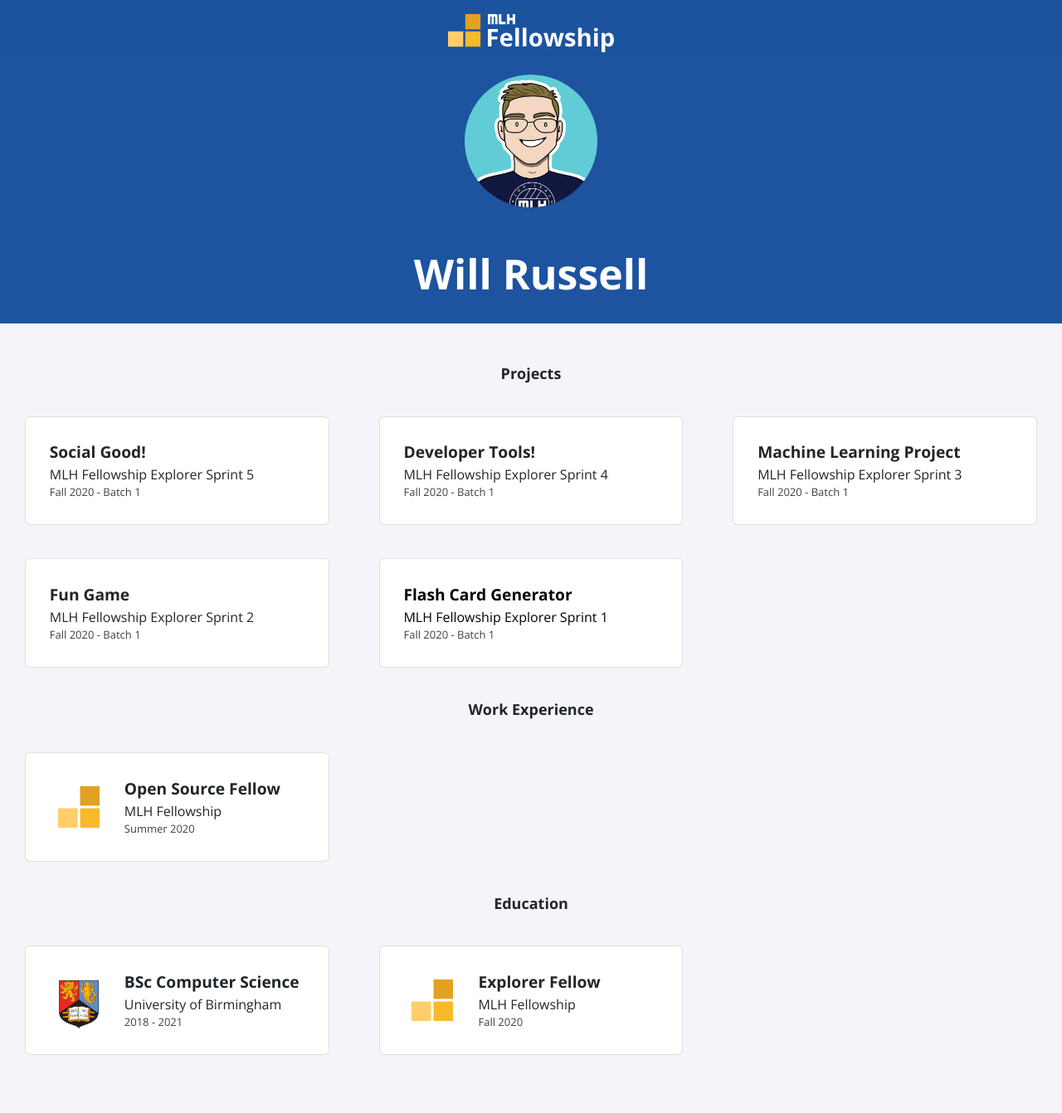
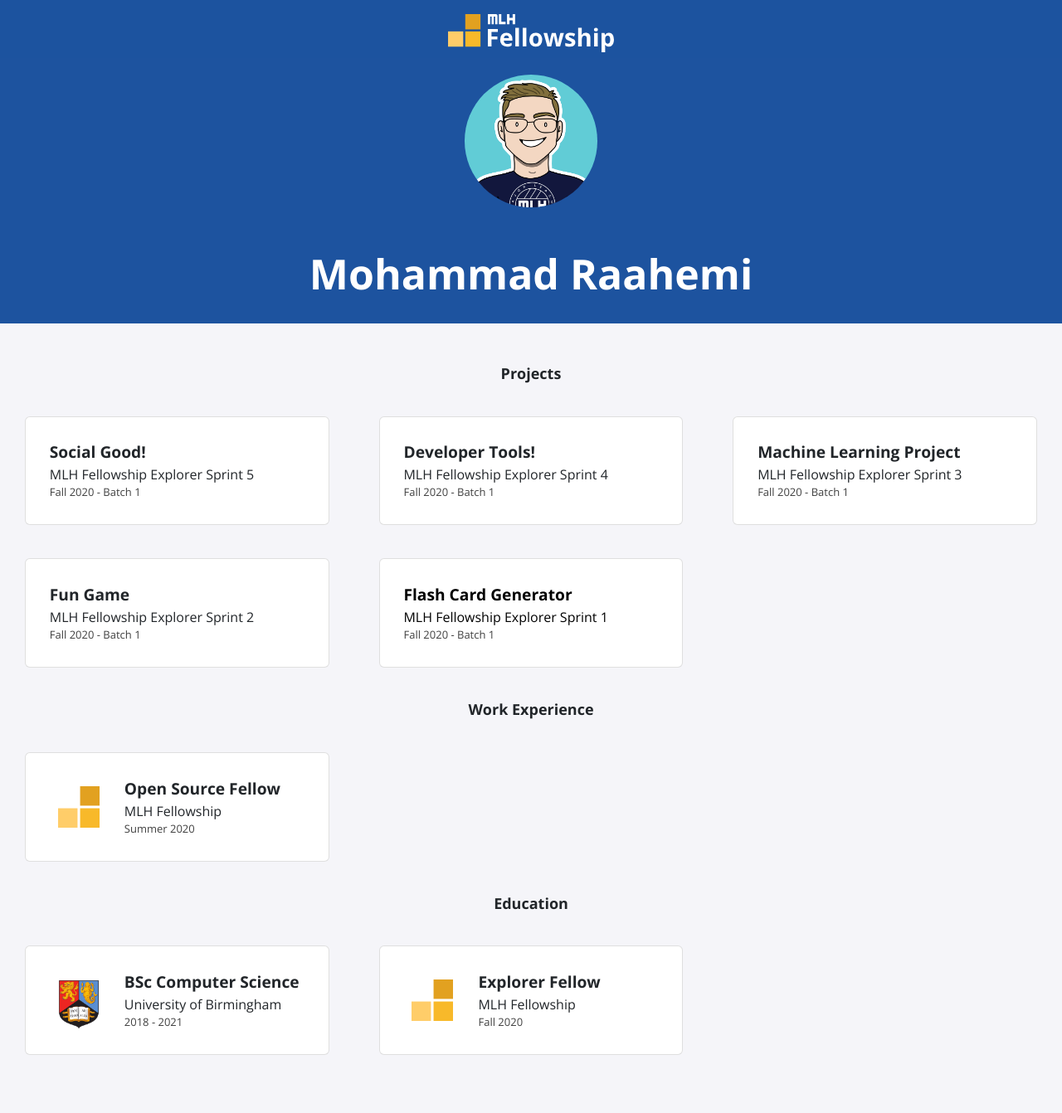
Before and after one commit to mraahemi/mraahemi.github.io, a Jekyll site: the page built from index.html, in a window 1280 px wide. Shown: the whole page at 83% size. Built offline with Jekyll 4.4.1, drawn with Linux system fonts in a browser that asks for light colours; nearby versions of some CDN libraries.

Commit message:
Update _config.yml

```diff
--- a/_config.yml
+++ b/_config.yml
@@ -1,13 +1,13 @@
-title: "Will Russell"
-email: fellowship@mlh.io
+title: "Mohammad Raahemi"
+email: mraahemi@gmail.com
 description: >- # this means to ignore newlines until "baseurl:"
   Write an awesome description for your new site here. You can edit this
   line in _config.yml. It will appear in your document head meta (for
   Google search results) and in your feed.xml site description.
 baseurl: "/"
-url: "/portfolio-template"
-twitter_username: mlhacks
-github_username:  mlh-fellowship
+url: "https://mraahemi.github.io"
+twitter_username:
+github_username:  mraahemi
 
 sass:
   sass_dir: _sass
```
